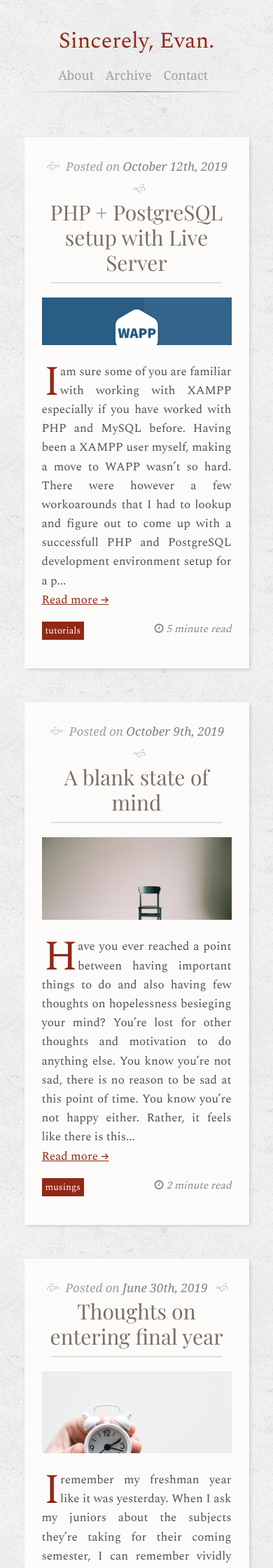
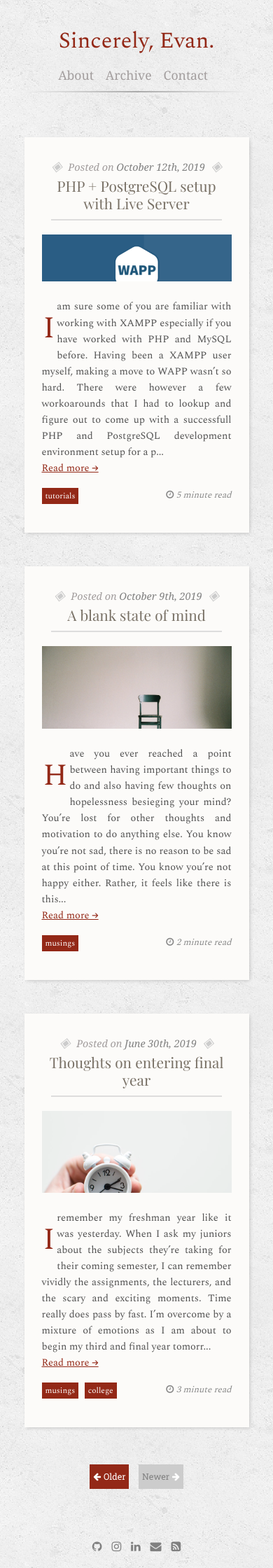
Before and after one commit to evangelistagrace/evangelistagrace.github.io, a Jekyll site: the page built from index.html, in a window 390 px wide. Shown: the top 2240 px of the page at 70% size. Built offline with Jekyll 4.4.1, drawn with Linux system fonts in a browser that asks for light colours; some web fonts are replaced; the list of posts is cut into pages by our own code.

Commit message:
Update main.css

```diff
--- a/assets/css/main.css
+++ b/assets/css/main.css
@@ -20,7 +20,7 @@
 
 body {
   font-family: "PT Serif", Georgia, "Times New Roman", serif;
-  font-size: 18px;
+  font-size: 16px;
   color: #515151;
   line-height: 1.75rem;
   background: url('/assets/img/bg.png');
@@ -230,6 +230,18 @@ hr {
   color:#ccc;
 }
 
+@media (max-width: 767px) {
+  .post-date {
+    font-size: 0.9rem;
+  }
+  .post-date::before{
+    content:"◈";
+  }
+  .post-date::after{
+    content:"◈";
+  }
+}
+
 .post-divider {
   border: 0;
   height: 2px;
@@ -274,12 +286,6 @@ hr {
 
 }
 
-@media (max-width: 30rem) {
-  .posts h1 {
-    font-size: 1.5rem;
-  }
-}
-
 .related {
   padding-bottom: 2rem;
 }
@@ -301,11 +307,11 @@ hr {
   color: #932817;
   float: left;
   font-family: 'Spectral', serif;
-  font-size: 60px;
-  line-height: 45px;
-  padding-top: 6px;
-  padding-right: 0;
-  padding-left: 3px;
+  font-size: 3.2em;
+  /* line-height: 1em; */
+  padding-top: 8px;
+  padding-right: 3px;
+  padding-left: 2px;
 }
 
 /*
@@ -325,27 +331,6 @@ hr {
   float: left;
   width: 200px;
   margin-right: 10px;
-}
-
-@media (max-width: 767px) {
-  .profile {
-    display: flex;
-    /* flex-direction: column; */
-    justify-content: center;
-    align-content: center;
-    flex-wrap: wrap;
-  }
-
-  .profile img{
-    margin-left: 0;
-    margin-right: 0;
-    margin-bottom: 20px;
-    width: 180px;
-  }
-
-  /* .profile span {
-    display: inline-block;
-  } */
 }
 
 
@@ -766,3 +751,37 @@ th, td {
 .fa-rss-square:hover {
 	color: #ff6600;
 }
+
+
+/*
+ Media Queries
+*/
+
+@media (max-width: 767px) {
+  .posts, .post-content, footer {
+    font-size: 0.9rem;
+  }
+
+  h1.post-title a, h1.post-title {
+    font-size: 1.3rem;
+  }
+
+  .posts p:first-of-type::first-letter, .profile span::first-letter {
+    font-size: 2.7rem;
+
+  }
+
+  .profile {
+    display: flex;
+    justify-content: center;
+    align-content: center;
+    flex-wrap: wrap;
+  }
+
+  .profile img{
+    margin-left: 0;
+    margin-right: 0;
+    margin-bottom: 20px;
+    width: 180px;
+  }
+}
```
